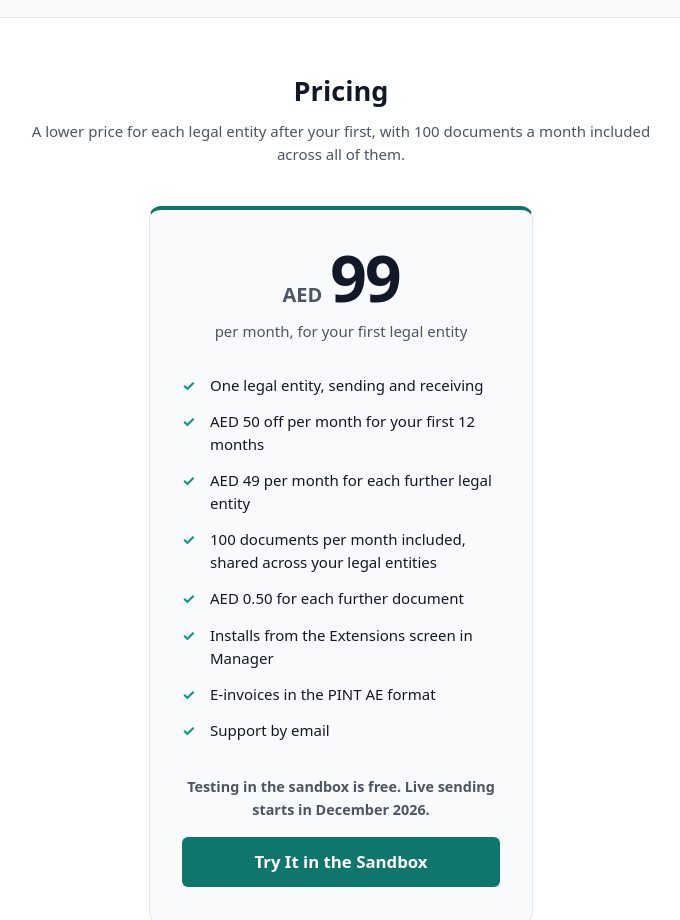
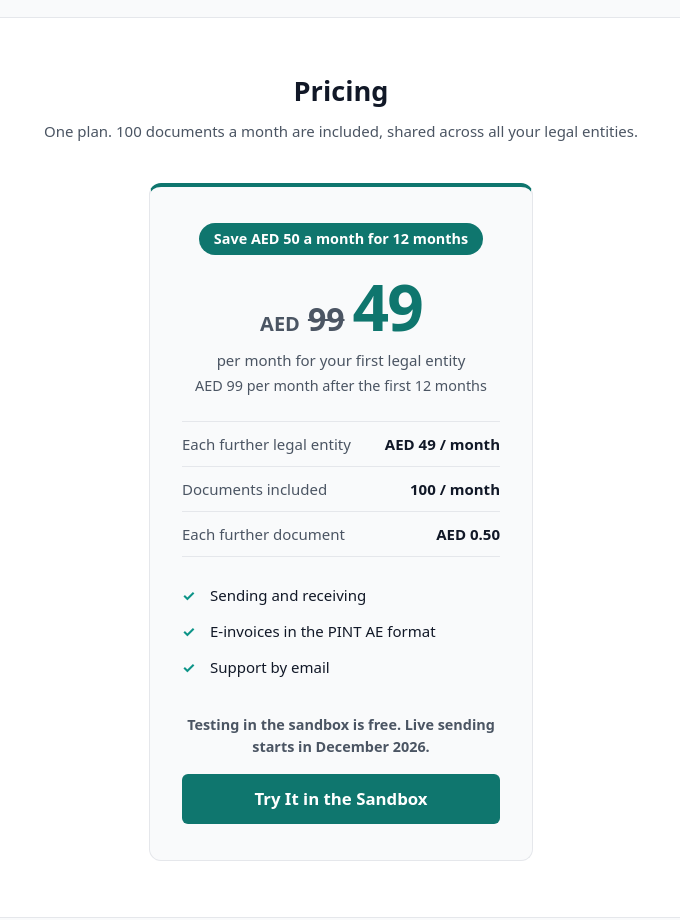
Before and after one commit to alfabasehq/www.einvoices.ae, an Eleventy site: page src/index.njk in a window 1280 px wide. Shown: the part 2040-2960 px from the top of the page, without its empty margins (299-979 px from the left). Built offline with nearby package versions, Linux system fonts and the light colour scheme; Eleventy itself is replaced by a stand-in of ours; files that its build step writes are made by us from their sources.

Commit message:
Highlight introductory pricing on homepage
Show the discounted and regular prices alongside a breakdown of entity and document charges in English and Arabic.

```diff
--- a/public/styles.css
+++ b/public/styles.css
@@ -512,8 +512,64 @@ a {
 }
 
 .price-unit {
-    margin: 0.6rem 0 1.5rem;
+    margin: 0.6rem 0 0;
     color: var(--text-muted);
+}
+
+/* Introductory discount: a badge above the price, the full price crossed out beside the discounted
+   one, and what it becomes afterwards. */
+.price-badge {
+    display: inline-block;
+    margin: 0 0 1.25rem;
+    padding: 0.3rem 0.9rem;
+    border-radius: 999px;
+    background: var(--accent);
+    color: #fff;
+    font-size: 0.9rem;
+    font-weight: 700;
+}
+
+.price-was {
+    font-size: 2rem;
+    font-weight: 700;
+    color: var(--text-muted);
+    text-decoration-thickness: 2px;
+}
+
+.price-was + .price-amount {
+    color: var(--accent);
+}
+
+.price-then {
+    margin: 0.2rem 0 0;
+    font-size: 0.9rem;
+    color: var(--text-muted);
+}
+
+/* The other prices, one to a line: what it is on one side, the amount on the other. */
+.price-rows {
+    margin: 1.5rem 0 1.25rem;
+    border-top: 1px solid var(--border);
+    text-align: start;
+}
+
+.price-rows div {
+    display: flex;
+    align-items: baseline;
+    justify-content: space-between;
+    gap: 1rem;
+    padding: 0.65rem 0;
+    border-bottom: 1px solid var(--border);
+}
+
+.price-rows dt {
+    color: var(--text-muted);
+}
+
+.price-rows dd {
+    margin: 0;
+    font-weight: 700;
+    white-space: nowrap;
 }
 
 .price-card .checklist {
@@ -547,7 +603,12 @@ html:lang(ar) body,
     line-height: 1.5;
 }
 
-/* Arabic puts the amount before the currency: "59 درهمًا". */
+/* Arabic puts the amount before the currency: "99 درهمًا". The crossed-out price still comes
+   first in reading order. */
 [dir="rtl"] .price {
     flex-direction: row-reverse;
 }
+
+[dir="rtl"] .price-was {
+    order: 1;
+}
--- a/src/_includes/home.njk
+++ b/src/_includes/home.njk
@@ -83,11 +83,32 @@ wide: true
         <h2 class="section-title">{{ t(pricing.title) }}</h2>
         <p class="section-lead">{{ t(pricing.lead) }}</p>
         <div class="price-card">
+            {#- With an introductory discount (site.discount) the card leads with the discounted price
+                and crosses out the full one. #}
+            {%- if site.discount %}
+            <p class="price-badge">{{ t(pricing.badge) }}</p>
+            {%- endif %}
             <div class="price">
                 <span class="price-currency">{{ t(pricing.currency) }}</span>
+                {%- if site.discount %}
+                <s class="price-was">{{ site.price }}</s>
+                <span class="price-amount">{{ (site.price | int) - (site.discount | int) }}</span>
+                {%- else %}
                 <span class="price-amount">{{ site.price }}</span>
+                {%- endif %}
             </div>
             <p class="price-unit">{{ t(pricing.unit) }}</p>
+            {%- if site.discount %}
+            <p class="price-then">{{ t(pricing.then) }}</p>
+            {%- endif %}
+            <dl class="price-rows">
+                {%- for row in pricing.rows %}
+                <div>
+                    <dt>{{ t(row.label) }}</dt>
+                    <dd>{{ t(row.value) }}</dd>
+                </div>
+                {%- endfor %}
+            </dl>
             <ul class="checklist">
                 {%- for item in pricing.included %}
                 <li>{{ t(item) }}</li>
--- a/src/index.njk
+++ b/src/index.njk
@@ -71,16 +71,20 @@ deadlines:
     that apply to you with the <a href="https://mof.gov.ae">Ministry of Finance</a>.
 pricing:
   title: Pricing
-  lead: A lower price for each legal entity after your first, with {documents} documents a month included across all of them.
+  lead: One plan. {documents} documents a month are included, shared across all your legal entities.
+  badge: Save AED {discount} a month for {months} months
   currency: AED
-  unit: per month, for your first legal entity
+  unit: per month for your first legal entity
+  then: AED {price} per month after the first {months} months
+  rows:
+    - label: Each further legal entity
+      value: AED {additional} / month
+    - label: Documents included
+      value: "{documents} / month"
+    - label: Each further document
+      value: AED {extra}
   included:
-    - One legal entity, sending and receiving
-    - AED {discount} off per month for your first {months} months
-    - AED {additional} per month for each further legal entity
-    - "{documents} documents per month included, shared across your legal entities"
-    - AED {extra} for each further document
-    - Installs from the Extensions screen in Manager
+    - Sending and receiving
     - E-invoices in the PINT AE format
     - Support by email
 faq:
```
Also changed, not shown: src/ar/index.njk (+12 -8 lines).
